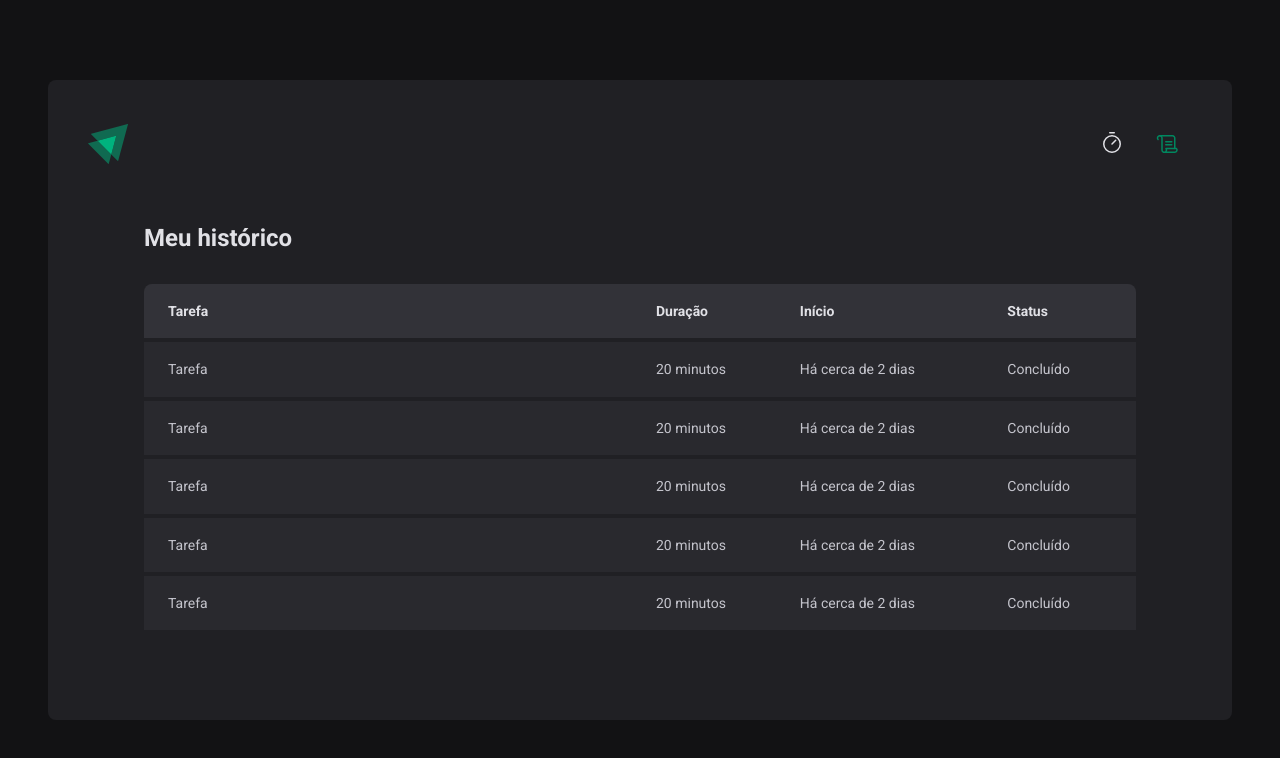
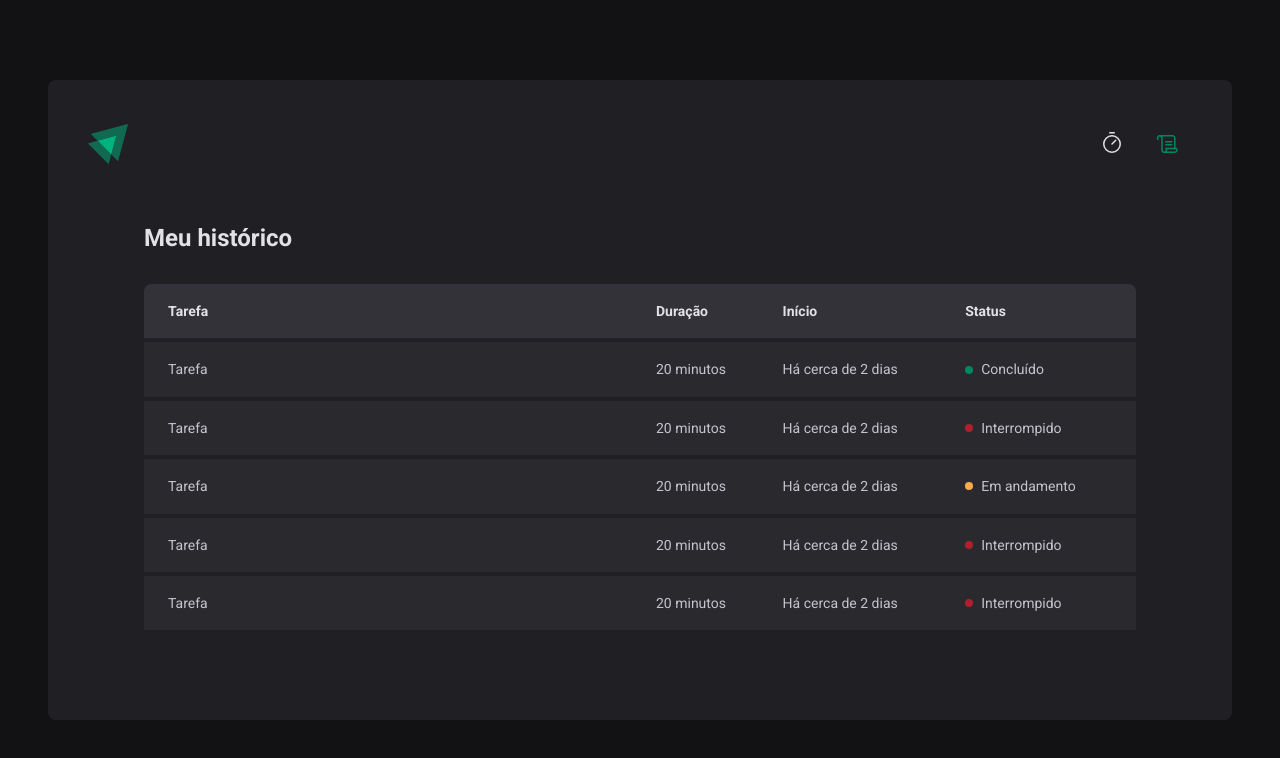
Before and after one commit to HenriqueMarcelo/ignite-timer, a React (Vite) app: page /history in a window 1280 px wide. Shown: the top 758 px of the page. Built offline with nearby package versions, Linux system fonts and the light colour scheme.

Commit message:
Status component

```diff
--- a/src/pages/History/index.tsx
+++ b/src/pages/History/index.tsx
@@ -1,4 +1,4 @@
-import { HistoryContainer, HistoryList } from './styles'
+import { HistoryContainer, HistoryList, Status } from './styles'
 
 export function History() {
   return (
@@ -19,31 +19,41 @@
               <td>Tarefa</td>
               <td>20 minutos</td>
               <td>Há cerca de 2 dias</td>
-              <td>Concluído</td>
+              <td>
+                <Status statusColor="green">Concluído</Status>
+              </td>
             </tr>
             <tr>
               <td>Tarefa</td>
               <td>20 minutos</td>
               <td>Há cerca de 2 dias</td>
-              <td>Concluído</td>
+              <td>
+                <Status statusColor="red">Interrompido</Status>
+              </td>
             </tr>
             <tr>
               <td>Tarefa</td>
               <td>20 minutos</td>
               <td>Há cerca de 2 dias</td>
-              <td>Concluído</td>
+              <td>
+                <Status statusColor="yellow">Em andamento</Status>
+              </td>
             </tr>
             <tr>
               <td>Tarefa</td>
               <td>20 minutos</td>
               <td>Há cerca de 2 dias</td>
-              <td>Concluído</td>
+              <td>
+                <Status statusColor="red">Interrompido</Status>
+              </td>
             </tr>
             <tr>
               <td>Tarefa</td>
               <td>20 minutos</td>
               <td>Há cerca de 2 dias</td>
-              <td>Concluído</td>
+              <td>
+                <Status statusColor="red">Interrompido</Status>
+              </td>
             </tr>
           </tbody>
         </table>
--- a/src/pages/History/styles.ts
+++ b/src/pages/History/styles.ts
@@ -59,3 +59,28 @@
     }
   }
 `
+
+const STATUS_COLORS = {
+  yellow: 'yellow-500',
+  green: 'green-500',
+  red: 'red-500',
+} as const // Para falar que são só essas opções e nunca vai mudar
+
+interface StatusProps {
+  statusColor: keyof typeof STATUS_COLORS // Para informar que as opções são as chaves
+}
+
+export const Status = styled.span<StatusProps>`
+  display: flex;
+  align-items: center;
+  gap: 0.5rem;
+
+  &::before {
+    content: '';
+    width: 0.5rem;
+    height: 0.5rem;
+    border-radius: 999px;
+    background-color: ${({ theme, statusColor }) =>
+      theme[STATUS_COLORS[statusColor]]};
+  }
+`
```
